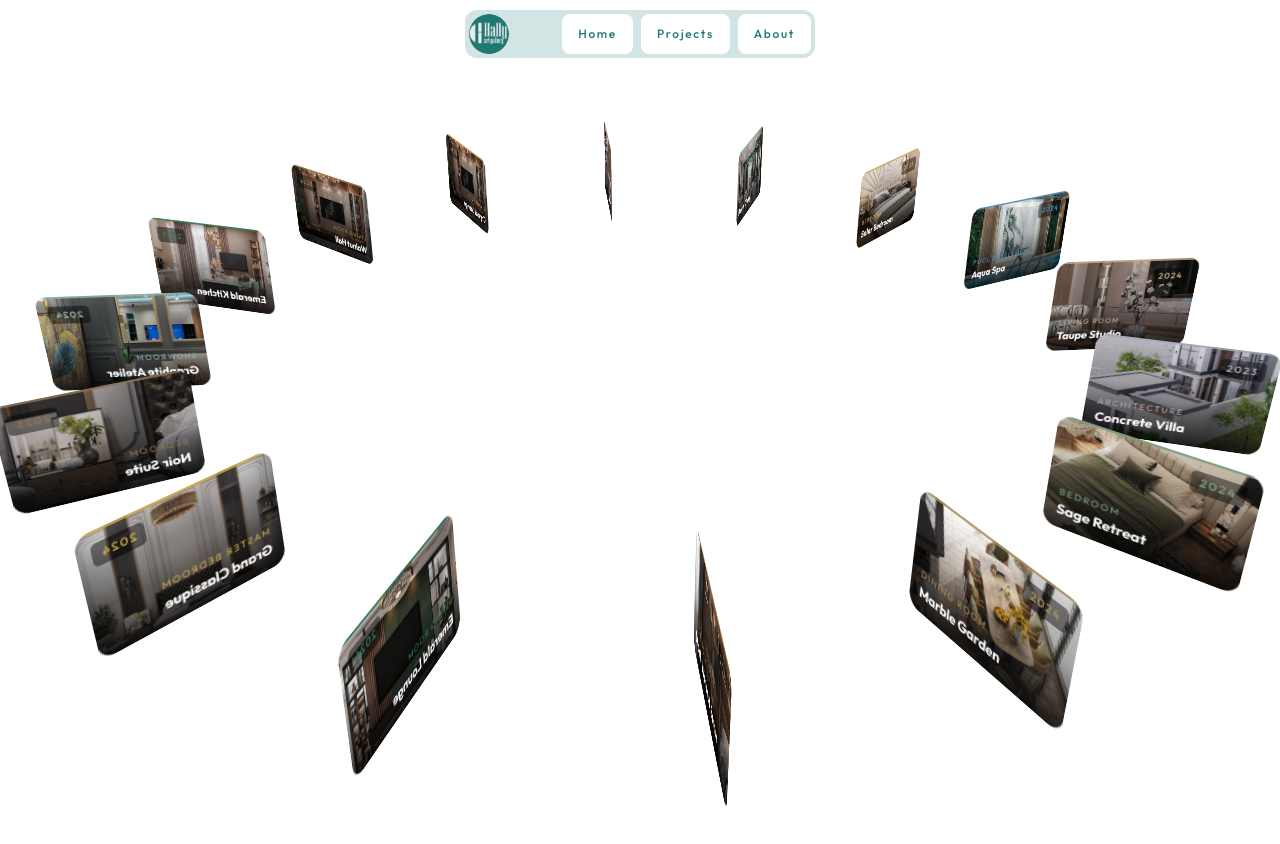
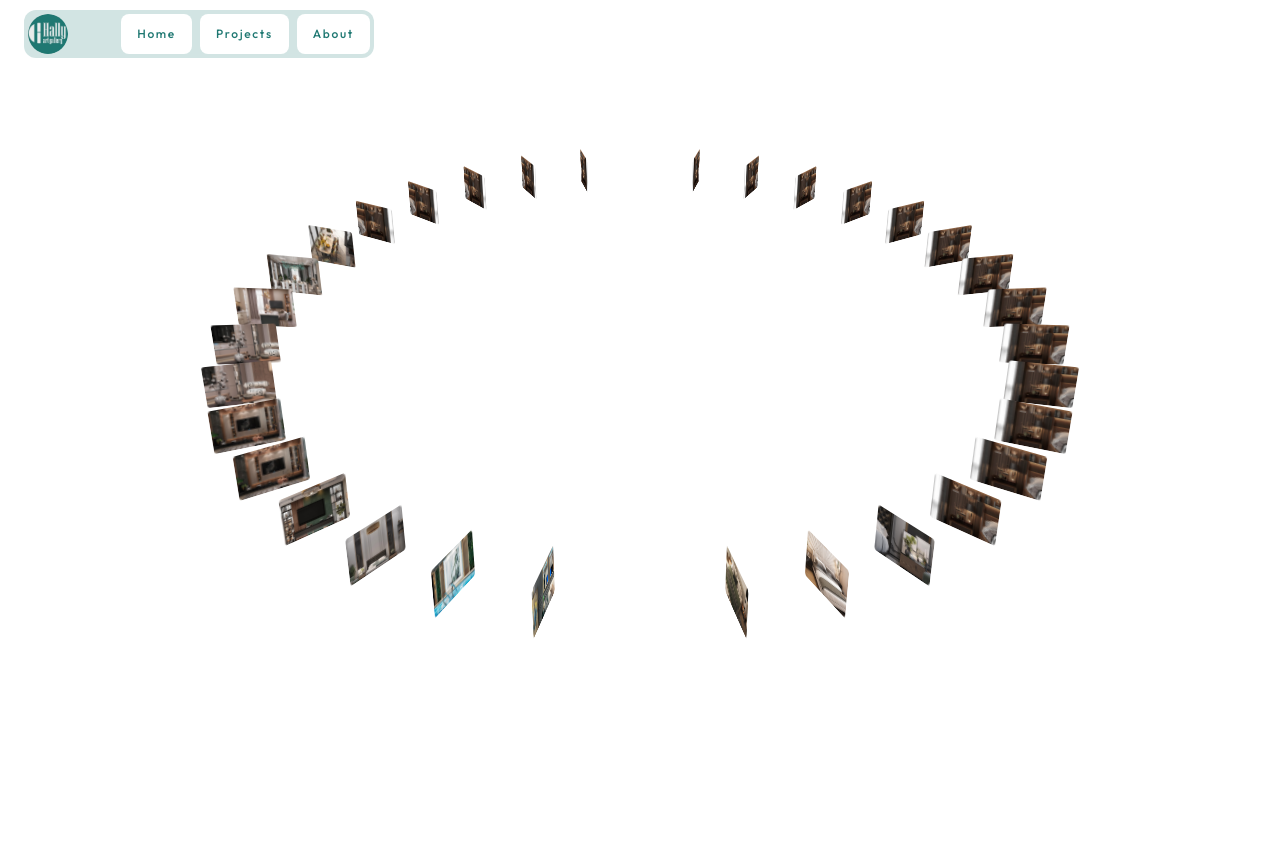
Before and after one commit to Davran-Fr/hally-design-landing, a Next.js app: page /projects in a window 1280 px wide. Shown: the top 844 px of the page. After the commit the page ends 800 px from the top, so only its background shows below. Built offline with nearby package versions, Linux system fonts and the light colour scheme.

Commit message:
fix : carusel

```diff
--- a/app/projects/page.tsx
+++ b/app/projects/page.tsx
@@ -2,7 +2,7 @@
 
 import Image from "next/image";
 import NewCarusel from "@/components/NewCarusel";
-import { ReactNode, useState } from "react";
+import { ReactNode, useRef, useState } from "react";
 
 // ── Types ──────────────────────────────────────────────────────────────────
 
@@ -163,7 +163,174 @@ const PROJECTS: Project[] = [
     accentColor: "#9B7A3A",
     tags: ["Bedroom", "Walnut", "Bronze"],
   },
+  {
+    id: 16,
+    title: "Dark Walnut Suite",
+    category: "Bedroom",
+    year: "2023",
+    image: "/carusel/carusel16.jpg",
+    accentColor: "#9B7A3A",
+    tags: ["Bedroom", "Walnut", "Bronze"],
+  },
+  {
+    id: 16,
+    title: "Dark Walnut Suite",
+    category: "Bedroom",
+    year: "2023",
+    image: "/carusel/carusel16.jpg",
+    accentColor: "#9B7A3A",
+    tags: ["Bedroom", "Walnut", "Bronze"],
+  },
+  {
+    id: 16,
+    title: "Dark Walnut Suite",
+    category: "Bedroom",
+    year: "2023",
+    image: "/carusel/carusel16.jpg",
+    accentColor: "#9B7A3A",
+    tags: ["Bedroom", "Walnut", "Bronze"],
+  },
+  {
+    id: 16,
+    title: "Dark Walnut Suite",
+    category: "Bedroom",
+    year: "2023",
+    image: "/carusel/carusel16.jpg",
+    accentColor: "#9B7A3A",
+    tags: ["Bedroom", "Walnut", "Bronze"],
+  },
+  {
+    id: 16,
+    title: "Dark Walnut Suite",
+    category: "Bedroom",
+    year: "2023",
+    image: "/carusel/carusel16.jpg",
+    accentColor: "#9B7A3A",
+    tags: ["Bedroom", "Walnut", "Bronze"],
+  },
+  {
+    id: 16,
+    title: "Dark Walnut Suite",
+    category: "Bedroom",
+    year: "2023",
+    image: "/carusel/carusel16.jpg",
+    accentColor: "#9B7A3A",
+    tags: ["Bedroom", "Walnut", "Bronze"],
+  },
+  {
+    id: 16,
+    title: "Dark Walnut Suite",
+    category: "Bedroom",
+    year: "2023",
+    image: "/carusel/carusel16.jpg",
+    accentColor: "#9B7A3A",
+    tags: ["Bedroom", "Walnut", "Bronze"],
+  },
+  {
+    id: 16,
+    title: "Dark Walnut Suite",
+    category: "Bedroom",
+    year: "2023",
+    image: "/carusel/carusel16.jpg",
+    accentColor: "#9B7A3A",
+    tags: ["Bedroom", "Walnut", "Bronze"],
+  },
+  {
+    id: 16,
+    title: "Dark Walnut Suite",
+    category: "Bedroom",
+    year: "2023",
+    image: "/carusel/carusel16.jpg",
+    accentColor: "#9B7A3A",
+    tags: ["Bedroom", "Walnut", "Bronze"],
+  },
+  {
+    id: 16,
+    title: "Dark Walnut Suite",
+    category: "Bedroom",
+    year: "2023",
+    image: "/carusel/carusel16.jpg",
+    accentColor: "#9B7A3A",
+    tags: ["Bedroom", "Walnut", "Bronze"],
+  },
+  {
+    id: 16,
+    title: "Dark Walnut Suite",
+    category: "Bedroom",
+    year: "2023",
+    image: "/carusel/carusel16.jpg",
+    accentColor: "#9B7A3A",
+    tags: ["Bedroom", "Walnut", "Bronze"],
+  },
+  {
+    id: 16,
+    title: "Dark Walnut Suite",
+    category: "Bedroom",
+    year: "2023",
+    image: "/carusel/carusel16.jpg",
+    accentColor: "#9B7A3A",
+    tags: ["Bedroom", "Walnut", "Bronze"],
+  },
+  {
+    id: 16,
+    title: "Dark Walnut Suite",
+    category: "Bedroom",
+    year: "2023",
+    image: "/carusel/carusel16.jpg",
+    accentColor: "#9B7A3A",
+    tags: ["Bedroom", "Walnut", "Bronze"],
+  },
+  {
+    id: 16,
+    title: "Dark Walnut Suite",
+    category: "Bedroom",
+    year: "2023",
+    image: "/carusel/carusel16.jpg",
+    accentColor: "#9B7A3A",
+    tags: ["Bedroom", "Walnut", "Bronze"],
+  },
+  {
+    id: 16,
+    title: "Dark Walnut Suite",
+    category: "Bedroom",
+    year: "2023",
+    image: "/carusel/carusel16.jpg",
+    accentColor: "#9B7A3A",
+    tags: ["Bedroom", "Walnut", "Bronze"],
+  },
+  {
+    id: 16,
+    title: "Dark Walnut Suite",
+    category: "Bedroom",
+    year: "2023",
+    image: "/carusel/carusel16.jpg",
+    accentColor: "#9B7A3A",
+    tags: ["Bedroom", "Walnut", "Bronze"],
+  },
+  {
+    id: 16,
+    title: "Dark Walnut Suite",
+    category: "Bedroom",
+    year: "2023",
+    image: "/carusel/carusel16.jpg",
+    accentColor: "#9B7A3A",
+    tags: ["Bedroom", "Walnut", "Bronze"],
+  },
+  {
+    id: 16,
+    title: "Dark Walnut Suite",
+    category: "Bedroom",
+    year: "2023",
+    image: "/carusel/carusel16.jpg",
+    accentColor: "#9B7A3A",
+    tags: ["Bedroom", "Walnut", "Bronze"],
+  },
 ];
+
+// Grouped by category so same-category cards sit together on the ring
+const SORTED_PROJECTS = [...PROJECTS].sort((a, b) =>
+  a.category.localeCompare(b.category)
+);
 
 // ── ProjectCard ────────────────────────────────────────────────────────────
 
@@ -171,100 +338,22 @@ function ProjectCard({ project }: { project: Project }): ReactNode {
   return (
     <div
       style={{
-        width: 150,
-        height: 100,
-        borderRadius: 12,
+        width: 60,
+        height: 40,
+        borderRadius: 3,
         overflow: "hidden",
         position: "relative",
         flexShrink: 0,
       }}
     >
-      {/* Photo */}
       <Image
         src={project.image}
         alt={project.title}
         fill
-        sizes="150px"
+        sizes="100px"
         style={{ objectFit: "cover" }}
         draggable={false}
       />
-
-      {/* Gradient overlay */}
-      <div
-        style={{
-          position: "absolute",
-          inset: 0,
-          background:
-            "linear-gradient(to top, rgba(0,0,0,0.82) 0%, rgba(0,0,0,0.18) 55%, transparent 100%)",
-        }}
-      />
-
-      {/* Accent top line */}
-      <div
-        style={{
-          position: "absolute",
-          top: 0,
-          left: 0,
-          right: 0,
-          height: 2,
-          background: project.accentColor,
-          opacity: 0.85,
-        }}
-      />
-
-      {/* Year badge */}
-      <div
-        style={{
-          position: "absolute",
-          top: 10,
-          right: 10,
-          fontSize: 9,
-          fontWeight: 600,
-          color: project.accentColor,
-          letterSpacing: "0.12em",
-          background: "rgba(0,0,0,0.45)",
-          padding: "2px 6px",
-          borderRadius: 4,
-        }}
-      >
-        {project.year}
-      </div>
-
-      {/* Bottom text */}
-      <div
-        style={{
-          position: "absolute",
-          bottom: 0,
-          left: 0,
-          right: 0,
-          padding: "10px 10px 10px",
-        }}
-      >
-        <p
-          style={{
-            fontSize: 8,
-            fontWeight: 500,
-            color: project.accentColor,
-            letterSpacing: "0.15em",
-            textTransform: "uppercase",
-            marginBottom: 3,
-            opacity: 0.9,
-          }}
-        >
-          {project.category}
-        </p>
-        <h3
-          style={{
-            fontSize: 12,
-            fontWeight: 700,
-            color: "#ffffff",
-            lineHeight: 1.15,
-            letterSpacing: "-0.01em",
-          }}
-        >
-          {project.title}
-        </h3>
-      </div>
     </div>
   );
 }
@@ -276,11 +365,11 @@ function FeaturedCard({ project }: { project: Project }): ReactNode {
     <div
       style={{
         width: 380,
-        height: 260,
+        height: 200,
         borderRadius: 16,
         overflow: "hidden",
         position: "relative",
-        boxShadow: `0 32px 80px rgba(0,0,0,0.6), 0 0 0 1px ${project.accentColor}30`,
+        // boxShadow: `0 32px 80px rgba(0,0,0,0.6), 0 0 0 1px ${project.accentColor}30`,
       }}
     >
       <Image
@@ -394,56 +483,68 @@ function FeaturedCard({ project }: { project: Project }): ReactNode {
 
 export default function ProjectsPage() {
   const [activeProject, setActiveProject] = useState<Project | null>(null);
+  const activeProjectRef = useRef<Project | null>(null);
+  const hoverTimerRef = useRef<ReturnType<typeof setTimeout> | null>(null);
 
-  const carouselItems = PROJECTS.map((project) => (
-    <ProjectCard key={project.id} project={project} />
+  const handleCardHover = (_: unknown, index: number) => {
+    if (hoverTimerRef.current) clearTimeout(hoverTimerRef.current);
+    if (activeProjectRef.current !== null) {
+      // Already showing a card — swap instantly, no delay
+      activeProjectRef.current = SORTED_PROJECTS[index];
+      setActiveProject(SORTED_PROJECTS[index]);
+    } else {
+      // First reveal — use delay for elegance
+      hoverTimerRef.current = setTimeout(() => {
+        activeProjectRef.current = SORTED_PROJECTS[index];
+        setActiveProject(SORTED_PROJECTS[index]);
+      }, 300);
+    }
+  };
+
+  const handleCardHoverEnd = () => {
+    if (hoverTimerRef.current) clearTimeout(hoverTimerRef.current);
+    hoverTimerRef.current = setTimeout(() => {
+      activeProjectRef.current = null;
+      setActiveProject(null);
+    }, 900);
+  };
+
+  const handleSpinStart = () => {
+    if (hoverTimerRef.current) clearTimeout(hoverTimerRef.current);
+    activeProjectRef.current = null;
+    setActiveProject(null);
+  };
+
+  const carouselItems = SORTED_PROJECTS.map((project, i) => (
+    <ProjectCard key={i} project={project} />
   ));
 
   return (
-    <main className="min-h-screen flex flex-col">
-      {/* Header */}
-      <section className="pt-32 pb-10 px-8 flex flex-col items-center text-center">
-        <p className="text-xs font-medium tracking-[0.25em] uppercase text-white/25 mb-5">
-          Selected Work
-        </p>
-        <h1 className="text-5xl md:text-7xl font-bold text-white leading-none tracking-tight mb-6">
-          Our Projects
-        </h1>
-        <p className="text-sm text-white/35 max-w-sm leading-relaxed">
-          Scroll, drag, or swipe to explore the ring.
-        </p>
-      </section>
-
+    <main className="h-screen">
       {/* Carousel */}
       <section
-        className="flex-1 w-full"
-        style={{ height: "65vh", minHeight: 520 }}
+        className="flex-1 w-full h-full"
+        style={{ height: "100vh",}}
         data-lenis-prevent
       >
         <NewCarusel
           items={carouselItems}
-          radius={500}
+          radius={375}
           scrollSpeed={0.01}
           baseTiltAngle={-25}
-          mouseTiltIntensity={8}
+          mouseTiltIntensity={1}
           dragSpeed={0.3}
           touchSpeed={0.3}
-          autoRotate={true}
-          onCardClick={(_, index) => setActiveProject(PROJECTS[index])}
+          autoRotate={false}
+          onCardHover={handleCardHover}
+          onCardHoverEnd={handleCardHoverEnd}
+          onSpinStart={handleSpinStart}
           centerContent={activeProject ? <FeaturedCard project={activeProject} /> : undefined}
         />
       </section>
 
       {/* Footer counter */}
-      <section className="py-10 px-8 flex justify-center">
-        <div className="flex items-center gap-3">
-          <div className="w-8 h-px bg-white/15" />
-          <span className="text-xs font-medium tracking-[0.2em] uppercase text-white/20">
-            {PROJECTS.length} Projects
-          </span>
-          <div className="w-8 h-px bg-white/15" />
-        </div>
-      </section>
+
     </main>
   );
 }
--- a/components/NewCarusel.tsx
+++ b/components/NewCarusel.tsx
@@ -28,11 +28,6 @@ function isImageItem(item: CarouselItem): item is ImageItem {
   );
 }
 
-interface ActiveItem {
-  item: CarouselItem;
-  index: number;
-}
-
 interface NewCaruselProps {
   items?: CarouselItem[];
   radius?: number;
@@ -43,7 +38,9 @@ interface NewCaruselProps {
   touchSpeed?: number;
   autoRotate?: boolean;
   autoRotateSpeed?: number;
-  onCardClick?: (item: CarouselItem, index: number) => void;
+  onCardHover?: (item: CarouselItem, index: number) => void;
+  onCardHoverEnd?: () => void;
+  onSpinStart?: () => void;
   centerContent?: ReactNode;
 }
 
@@ -59,16 +56,18 @@ export default function NewCarusel({
   touchSpeed = 0.3,
   autoRotate = false,
   autoRotateSpeed = 0.15,
-  onCardClick,
+  onCardHover,
+  onCardHoverEnd,
+  onSpinStart,
   centerContent,
 }: NewCaruselProps) {
   const itemCount = items.length;
 
   const [rotation, setRotation] = useState<number>(0);
+  const [yOffsetScale, setYOffsetScale] = useState<number>(0);
   const [hoveredIndex, setHoveredIndex] = useState<number | null>(null);
   const [mousePos, setMousePos] = useState<{ x: number; y: number }>({ x: 0, y: 0 });
   const [smoothMouse, setSmoothMouse] = useState<{ x: number; y: number }>({ x: 0, y: 0 });
-  const [activeItem, setActiveItem] = useState<ActiveItem | null>(null);
   const [showCursor, setShowCursor] = useState<boolean>(false);
   const [cursorPos, setCursorPos] = useState<{ x: number; y: number }>({ x: 0, y: 0 });
   const [smoothCursor, setSmoothCursor] = useState<{ x: number; y: number }>({ x: 0, y: 0 });
@@ -84,6 +83,8 @@ export default function NewCarusel({
   const containerRef = useRef<HTMLDivElement>(null);
   const isScrollingRef = useRef<boolean>(false);
   const scrollTimerRef = useRef<ReturnType<typeof setTimeout> | null>(null);
+  const hoverLeaveTimerRef = useRef<ReturnType<typeof setTimeout> | null>(null);
+  const isSpinningRef = useRef<boolean>(false);
   const autoRotateRef = useRef<boolean>(autoRotate);
   autoRotateRef.current = autoRotate;
 
@@ -160,6 +161,26 @@ export default function NewCarusel({
       } else if (!autoRotateRef.current) {
         momentumRef.current = 0;
       }
+
+      // Lerp yOffsetScale: 0 while spinning fast, 1 when stopped/slow
+      // Threshold 0.8 — autoRotate (~0.1) won't trigger flat mode
+      const isSpinning = Math.abs(momentumRef.current) > 0.8;
+      const scaleTarget = isSpinning ? 0 : 1;
+      setYOffsetScale((p) => {
+        const diff = scaleTarget - p;
+        if (Math.abs(diff) < 0.001) return scaleTarget;
+        return p + diff * 0.04;
+      });
+
+      // Detect spin start — clear hover & featured card with zero delay
+      if (isSpinning && !isSpinningRef.current) {
+        if (hoverLeaveTimerRef.current) clearTimeout(hoverLeaveTimerRef.current);
+        setHoveredIndex(null);
+        setShowCursor(false);
+        onSpinStart?.();
+      }
+      isSpinningRef.current = isSpinning;
+
       raf = requestAnimationFrame(tick);
     };
     raf = requestAnimationFrame(tick);
@@ -221,17 +242,6 @@ export default function NewCarusel({
     raf = requestAnimationFrame(tick);
     return () => cancelAnimationFrame(raf);
   }, [showCursor]);
-
-  // ── Card click ────────────────────────────────────────────────────────
-  const handleCardClick = useCallback(
-    (item: CarouselItem, index: number) => {
-      if (isScrollingRef.current) return;
-      if (Math.abs(dragRef.current.startX - dragRef.current.lastX) > 5) return;
-      setActiveItem({ item, index });
-      onCardClick?.(item, index);
-    },
-    [onCardClick]
-  );
 
   // ── Empty state ────────────────────────────────────────────────────────
   if (itemCount === 0) {
@@ -297,97 +307,52 @@ export default function NewCarusel({
               transformStyle: "preserve-3d",
             }}
           >
-            {/* Center content — shown on card click */}
-            {(activeItem || centerContent) && (
-              <div
-                style={{
-                  position: "absolute",
-                  transformStyle: "preserve-3d",
-                  transform: "translateZ(0px)",
-                  zIndex: 10,
-                }}
-              >
-                <div
-                  style={{
-                    position: "fixed",
-                    top: "50%",
-                    left: "50%",
-                    transform: "translate(-50%, -50%)",
-                    pointerEvents: "none",
-                    zIndex: 100,
-                    textAlign: "center",
-                  }}
-                >
-                  {activeItem ? (
-                    <div style={{ animation: "fadeIn 0.35s ease" }}>
-                      {/* centerContent (from page) takes priority — shows featured card */}
-                      {centerContent ?? (
-                        isImageItem(activeItem.item) ? (
-                          <>
-                            <img
-                              src={activeItem.item.src}
-                              alt={activeItem.item.title ?? ""}
-                              style={{
-                                maxWidth: 200,
-                                backgroundColor: 'red',
-                                maxHeight: 280,
-                                objectFit: "cover",
-                                borderRadius: 4,
-                                display: "block",
-                                margin: "0 auto",
-                              }}
-                            />
-                            {activeItem.item.title && (
-                              <div style={{ marginTop: 12, fontSize: 20, fontWeight: 600, color: "#fff", letterSpacing: "-0.02em" }}>
-                                {activeItem.item.title}
-                              </div>
-                            )}
-                          </>
-                        ) : (
-                          activeItem.item as ReactNode
-                        )
-                      )}
-                    </div>
-                  ) : (
-                    centerContent
-                  )}
-                </div>
-              </div>
-            )}
-
             {/* Cards on the ring */}
             {items.map((item, i) => {
               const angle = rotation + angleStep * i;
-              const isActive = activeItem?.index === i;
               const isHovered = hoveredIndex === i;
+
+              // Staircase Y offset: 0 while spinning, smooth lerp to full when stopped
+              const angleRad = (angle * Math.PI) / 180;
+              const yOffset = (Math.cos(angleRad) - 1) * 60 * yOffsetScale;
+
               return (
                 // Outer div — orbit position, NO transition (updates every frame)
                 <div
                   key={i}
+                  suppressHydrationWarning
                   style={{
                     position: "absolute",
                     transformStyle: "preserve-3d",
-                    transform: `translateX(-50%) translateY(-50%) rotateY(${angle}deg) translateZ(${radius}px) rotateY(-90deg)`,
+                    transform: `translateX(-50%) translateY(-100%) translateY(${yOffset}px) rotateY(${angle}deg) translateZ(${radius}px) rotateY(-90deg)`,
                   }}
                 >
                   {/* Inner div — hover pull-out only, transition safe here */}
                   <div
-                    onClick={() => handleCardClick(item, i)}
                     onMouseEnter={() => {
+                      if (isSpinningRef.current) return;
+                      // Cancel any pending leave — prevents flicker at card edges
+                      if (hoverLeaveTimerRef.current) clearTimeout(hoverLeaveTimerRef.current);
                       setHoveredIndex(i);
-                      if (!isScrollingRef.current) setShowCursor(true);
+                      if (!isScrollingRef.current) {
+                        setShowCursor(true);
+                        onCardHover?.(item, i);
+                      }
                     }}
                     onMouseLeave={() => {
-                      setHoveredIndex(null);
-                      setShowCursor(false);
+                      // Short debounce: if mouse re-enters another card within 80ms,
+                      // the leave is cancelled — no flicker, no false onCardHoverEnd
+                      hoverLeaveTimerRef.current = setTimeout(() => {
+                        setHoveredIndex(null);
+                        setShowCursor(false);
+                        onCardHoverEnd?.();
+                      }, 80);
                     }}
                     style={{
                       transformStyle: "preserve-3d",
-                      transform: `translateY(${isHovered ? -40 : 0}px)`,
+                      transform: `translateX(${isHovered ? 40 : 0}px)`,
                       transition: "transform 0.4s cubic-bezier(0.25, 0.46, 0.45, 0.94)",
-                      cursor: "pointer",
-                      outline: isActive ? "2px solid rgba(255,255,255,0.6)" : "none",
-                      outlineOffset: 2,
+                      cursor: "default",
                     }}
                   >
                     {isImageItem(item) ? (
@@ -414,6 +379,24 @@ export default function NewCarusel({
           </div>
         </div>
       </div>
+
+      {/* Center content — outside 3D hierarchy, no transform contamination */}
+      {centerContent && (
+        <div
+          style={{
+            position: "fixed",
+            top: "50%",
+            left: "50%",
+            transform: "translate(-50%, -50%)",
+            pointerEvents: "none",
+            zIndex: 50,
+          }}
+        >
+          <div style={{ animation: "fadeIn 0.35s ease" }}>
+            {centerContent}
+          </div>
+        </div>
+      )}
 
       {/* Custom "View" cursor */}
       <div
```
Also changed, not shown: components/Header.tsx (+7 -3 lines).
